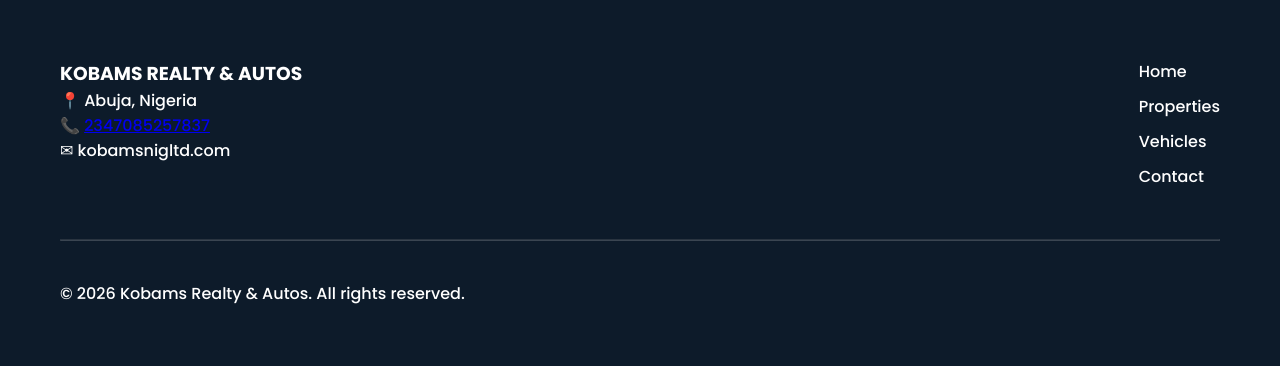
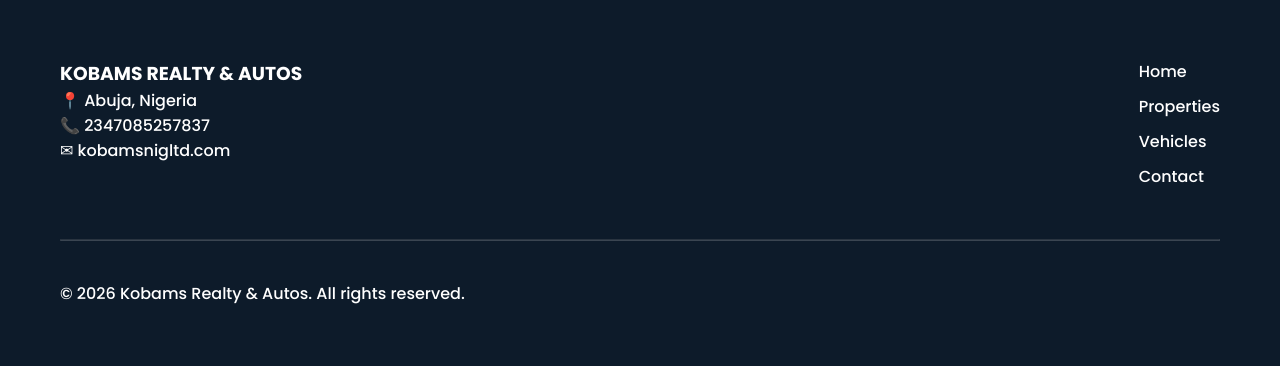
Before and after one commit to midrib2020-alt/realtor-site, a Flask app: page / in a window 1280 px wide. Shown: the part 3325-3691 px from the top of the page. Run offline with Flask 3, Linux system fonts and the light colour scheme; data comes from the database, SQL or seed files in the repository.

Commit message:
Change WhatsApp link color to white

```diff
--- a/static/style.css
+++ b/static/style.css
@@ -254,7 +254,11 @@ hr{
     margin:40px 0;
     opacity:0.2;
 }
-
+/* Make WhatsApp number under contact white */
+footer .footer-container a {
+    color: white !important;
+    text-decoration: none;
+}
 /* FLOATING WHATSAPP BUTTON */
 .floating-whatsapp{
     position:fixed;
```
